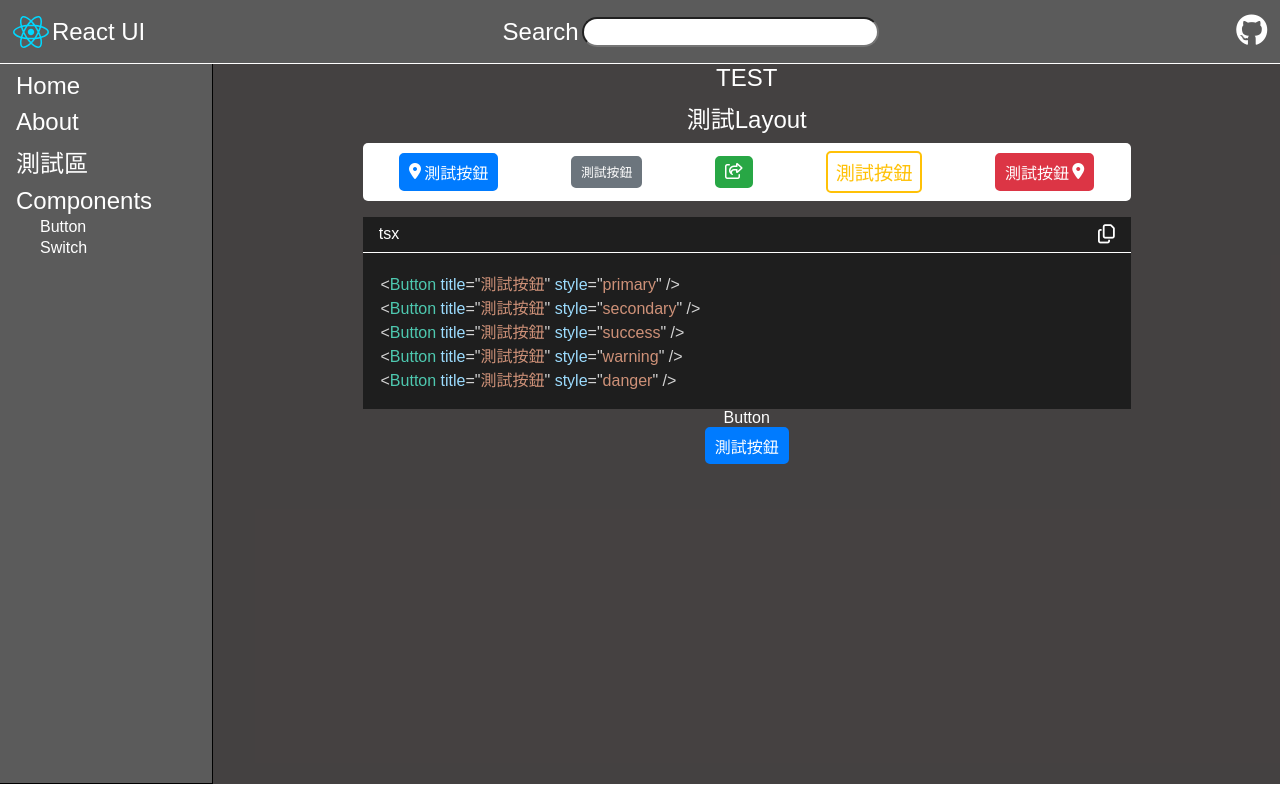
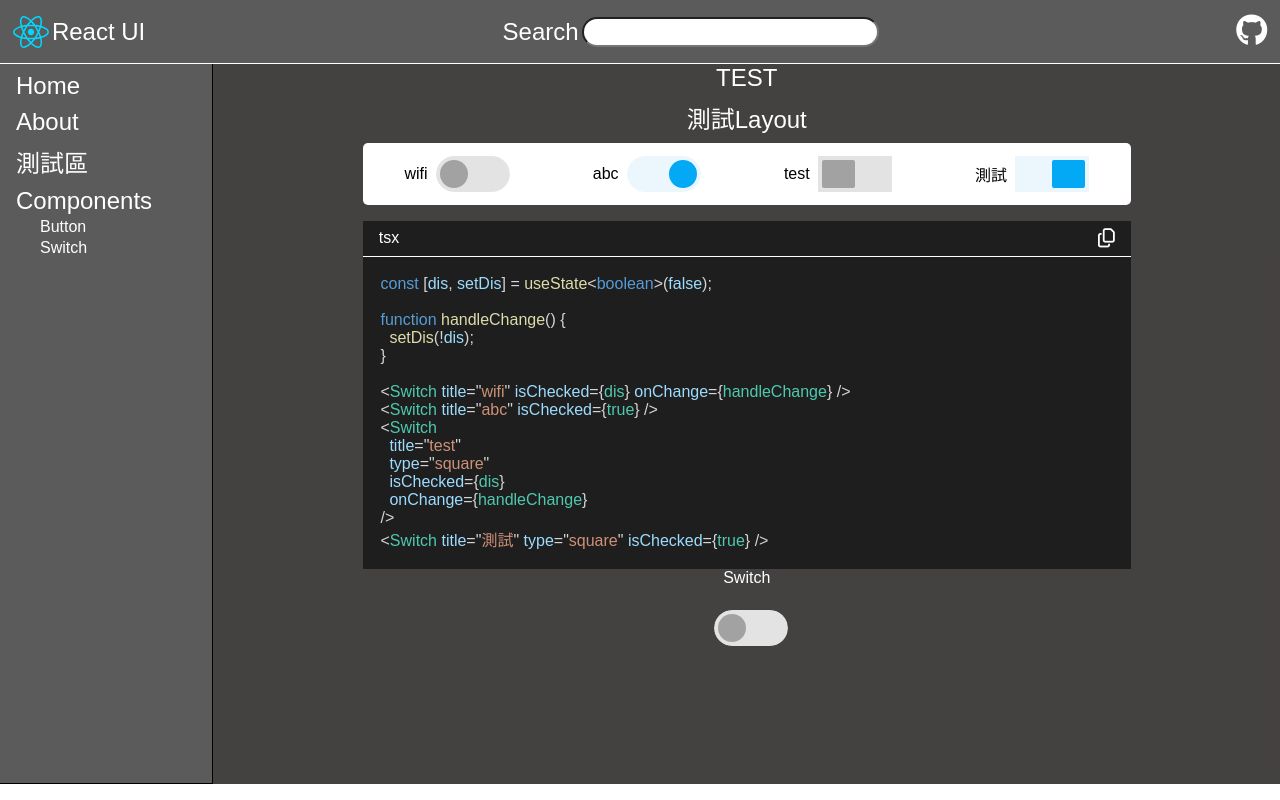
Before and after one commit to ianSama0217/React-UI, a React (Vite) app: page /React_UI/test in a window 1280 px wide. Built offline with nearby package versions, Linux system fonts and the light colour scheme; a web font is replaced by a local one.

Commit message:
switch component

```diff
--- /dev/null
+++ b/public/style/components/switch.scss
@@ -0,0 +1,163 @@
+// .switch {
+//   user-select: none;
+//   -webkit-tap-highlight-color: transparent;
+// }
+
+// .switch:focus {
+//   outline: none;
+// }
+
+.switch {
+  display: flex;
+  justify-content: center;
+  align-items: center;
+  margin: 0.3rem 0;
+
+  .label {
+    font-size: 1rem;
+    margin-right: 0.5rem;
+  }
+
+  .knobs,
+  .layer {
+    position: absolute;
+    top: 0;
+    right: 0;
+    bottom: 0;
+    left: 0;
+  }
+
+  .button {
+    position: relative;
+    top: 50%;
+    width: 74px;
+    height: 36px;
+    //margin: -20px auto 0 auto;
+    overflow: hidden;
+  }
+
+  .button.r,
+  .button.r .layer {
+    border-radius: 100px;
+  }
+
+  .button.b2 {
+    border-radius: 2px;
+  }
+
+  .checkbox {
+    position: relative;
+    width: 100%;
+    height: 100%;
+    padding: 0;
+    margin: 0;
+    opacity: 0;
+    cursor: pointer;
+    z-index: 3;
+  }
+
+  .knobs {
+    z-index: 2;
+  }
+
+  .layer {
+    width: 100%;
+    background-color: #e3e3e3;
+    transition: 0.3s ease all;
+    z-index: 1;
+  }
+}
+
+/* Button circle */
+#btn-circle .knobs:before {
+  content: "";
+  position: absolute;
+  top: 4px;
+  left: 4px;
+  width: 20px;
+  height: 10px;
+  color: #fff;
+  font-size: 10px;
+  font-weight: bold;
+  text-align: center;
+  line-height: 1;
+  padding: 9px 4px;
+  background-color: #a2a2a2;
+  border-radius: 50%;
+  transition: 0.3s cubic-bezier(0.18, 0.89, 0.35, 1.15) all;
+}
+
+#btn-circle .checkbox:checked + .knobs:before {
+  content: "";
+  left: 42px;
+  background-color: #03a9f4;
+}
+
+#btn-circle .checkbox:checked ~ .layer {
+  background-color: #ebf7fc;
+}
+
+#btn-circle .knobs,
+#btn-circle .knobs:before,
+#btn-circle .layer {
+  transition: 0.3s ease all;
+}
+
+/* Button square */
+#btn-square {
+  overflow: visible;
+}
+
+#btn-square .knobs {
+  perspective: 70px;
+}
+
+#btn-square .knobs:before,
+#btn-square .knobs:after,
+#btn-square .knobs span {
+  position: absolute;
+  top: 4px;
+  border-radius: 2px;
+}
+
+// #btn-square .knobs:before,
+// #btn-square .knobs:after {
+//   width: 20px;
+//   height: 10px;
+//   color: #4e4e4e;
+//   font-size: 10px;
+//   font-weight: bold;
+//   text-align: center;
+//   line-height: 1;
+//   padding: 9px 4px;
+// }
+
+#btn-square .knobs:before {
+  content: "";
+  left: 4px;
+}
+
+#btn-square .knobs:after {
+  content: "";
+  right: 4px;
+}
+
+#btn-square .knobs span {
+  left: 4px;
+  width: 33px;
+  height: 28px;
+  background-color: #a2a2a2;
+  transform: rotateY(0);
+  transform-origin: 100% 50%;
+  transition: 0.6s ease all;
+  z-index: 1;
+}
+
+#btn-square .checkbox:checked + .knobs span {
+  transform: rotateY(-180deg);
+  background-color: #03a9f4;
+}
+
+#btn-square .checkbox:checked ~ .layer {
+  background-color: #ebf7fc;
+}
--- a/public/style/index.scss
+++ b/public/style/index.scss
@@ -1,19 +1,21 @@
 /* layout style */
-@import "./layout.scss";
+@use "./layout.scss";
 
 /* components style */
-@import "./components/navbar.scss";
+@use "./components/navbar.scss";
 
-@import "./components/sidebar.scss";
+@use "./components/sidebar.scss";
 
-@import "./components/codeboard.scss";
+@use "./components/codeboard.scss";
 
-@import "./components/basicLayout.scss";
+@use "./components/basicLayout.scss";
 
-@import "./components/button.scss";
+@use "./components/button.scss";
+
+@use "./components/switch.scss";
 
 /* containers style */
-@import "./containers/homepage.scss";
+@use "./containers/homepage.scss";
 
 @font-face {
   font-family: genSen;
--- /dev/null
+++ b/src/components/switch/index.tsx
@@ -0,0 +1,52 @@
+import React from "react";
+
+type Props = {
+  title?: string;
+  type?: "circle" | "square"; //circle || square
+  isChecked: boolean; //預設是否選取
+  onChange?: () => void;
+  disabled?: boolean;
+};
+
+const Switch: React.FC<Props> = ({
+  title,
+  type = "circle",
+  isChecked,
+  onChange = () => {},
+  disabled = false,
+}) => {
+  return (
+    <div className="switch">
+      <span className="label">{title}</span>
+      {type !== "circle" ? (
+        <div className="button b2" id="btn-square">
+          <input
+            type="checkbox"
+            className="checkbox"
+            onChange={onChange}
+            checked={isChecked}
+            disabled={disabled}
+          />
+          <div className="knobs">
+            <span></span>
+          </div>
+          <div className="layer"></div>
+        </div>
+      ) : (
+        <div className="button r" id="btn-circle">
+          <input
+            type="checkbox"
+            className="checkbox"
+            onChange={onChange}
+            checked={isChecked}
+            disabled={disabled}
+          />
+          <div className="knobs"></div>
+          <div className="layer"></div>
+        </div>
+      )}
+    </div>
+  );
+};
+
+export default Switch;
--- a/src/containers/test/index.tsx
+++ b/src/containers/test/index.tsx
@@ -1,42 +1,44 @@
 import React, { useState } from "react";
 import BasicLayout from "../../components/basicLayout";
-import Button from "../../components/button";
+import Switch from "../../components/switch";
 
 const TestPage: React.FC = () => {
   const [dis, setDis] = useState<boolean>(false);
 
+  function handleChange() {
+    setDis(!dis);
+  }
+
   const components = [
-    <Button
-      title="測試按鈕"
-      style="primary"
-      startIcon={<i className="fa-solid fa-location-dot"></i>}
-      disabled={dis}
-      onClick={() => {
-        setDis(true);
-      }}
+    <Switch title="wifi" isChecked={dis} onChange={handleChange} />,
+    <Switch title="abc" isChecked={true} />,
+    // <Switch title="Test" isChecked={true} />,
+    <Switch
+      title="test"
+      type="square"
+      isChecked={dis}
+      onChange={handleChange}
     />,
-    <Button title="測試按鈕" style="secondary" size="btn-sm" disabled={dis} />,
-    <Button
-      style="success"
-      startIcon={<i className="fa-regular fa-share-from-square"></i>}
-      onClick={() => {
-        setDis(true);
-      }}
-    />,
-    <Button title="測試按鈕" style="outline-warning" size="btn-lg" />,
-    <Button
-      title="測試按鈕"
-      style="danger"
-      endIcon={<i className="fa-solid fa-location-dot"></i>}
-    />,
+    <Switch title="測試" type="square" isChecked={true} />,
+    // <Switch title="測試" type="square" isChecked={true} disabled={true} />,
   ];
 
   const codeContent = `
-    <Button title="測試按鈕" style="primary" />
-    <Button title="測試按鈕" style="secondary" />
-    <Button title="測試按鈕" style="success" />
-    <Button title="測試按鈕" style="warning" />
-    <Button title="測試按鈕" style="danger" />
+    const [dis, setDis] = useState<boolean>(false);
+
+    function handleChange() {
+      setDis(!dis);
+    }
+
+    <Switch title="wifi" isChecked={dis} onChange={handleChange} />
+    <Switch title="abc" isChecked={true} />
+    <Switch
+      title="test"
+      type="square"
+      isChecked={dis}
+      onChange={handleChange}
+    />
+    <Switch title="測試" type="square" isChecked={true} />
 `;
 
   return (
@@ -47,8 +49,8 @@ const TestPage: React.FC = () => {
         components={components}
         code={codeContent}
       />
-      <span style={{ color: "white", fontSize: "1rem" }}>Button</span>
-      <Button title="測試按鈕" />
+      <span style={{ color: "white", fontSize: "1rem" }}>Switch</span>
+      <Switch isChecked={false} />
     </div>
   );
 };
```
